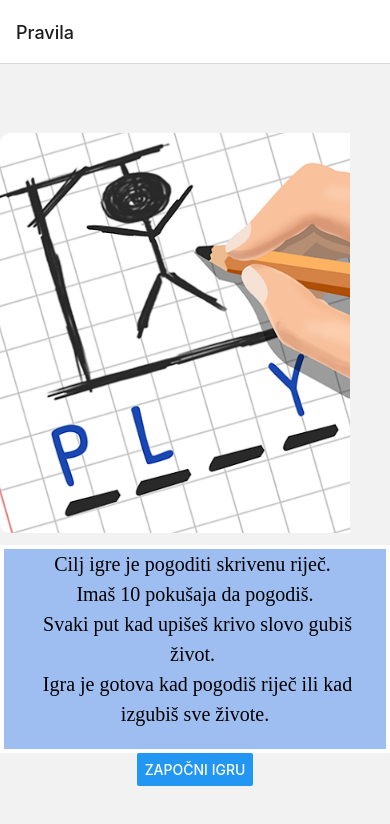
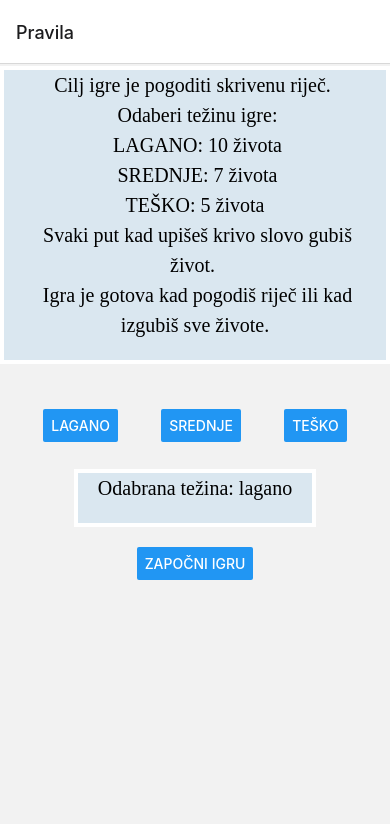
Before and after one commit to pmfst-web/projekt-LauraMemedovic-1, a React Native app: screen /Pravila in a window 390 px wide. Shown: the top 824 px of the page. Built offline with nearby package versions, Linux system fonts and the light colour scheme.

Commit message:
Update HomeScreen.js - težine

```diff
--- a/screens/HomeScreen.js
+++ b/screens/HomeScreen.js
@@ -1,24 +1,41 @@
-import React from 'react';
+import React, {useState} from 'react';
 import { StyleSheet, View, Button, Text, Image } from 'react-native';
-import Boje from '../constants/Boje';
 
 const HomeScreen = ({ navigation }) => {
+  const [tezina, setTezina] = useState('lagano');
+
   const startGame = () => {
-    navigation.navigate('Igra');
+    navigation.navigate('Igra', {tezina});
+  };
+
+  const handleTezinaChange = (novaTezina) => {
+    setTezina(novaTezina);
   };
 
   return (
     <View style={styles.container}>
-      <View style={styles.slikaOkvir}>
-        <Image style={styles.slika} source={require('../assets/game2.png')} />
-      </View>
       <Text style={styles.tekst}>
         {'Cilj igre je pogoditi skrivenu riječ.'+
-        ' \n Imaš 10 pokušaja da pogodiš.'+
+        ' \n Odaberi težinu igre:'+
+        '\n LAGANO: 10 života' +
+        '\n SREDNJE: 7 života' +
+        '\n TEŠKO: 5 života' +
         ' \n Svaki put kad upišeš krivo slovo gubiš život.'+
         ' \n Igra je gotova kad pogodiš riječ ili kad izgubiš sve živote.'}
       </Text>
-      <View sytle={styles.tipka}>
+      <View style={styles.tipkeContainer}>
+        <Button title="LAGANO" onPress={() => handleTezinaChange('lagano')} />
+        <Button title="SREDNJE" onPress={() => handleTezinaChange('srednje')} />
+        <Button title="TEŠKO" onPress={() => handleTezinaChange('teško')} />
+      </View>
+      {tezina && (
+      <View>
+        <Text style={styles.tekst}>
+          Odabrana težina: {tezina}
+        </Text>
+      </View>
+    )}
+      <View>
         <Button title="ZAPOČNI IGRU" onPress={startGame} />
       </View>
     </View>
@@ -28,40 +45,29 @@ const HomeScreen = ({ navigation }) => {
 const styles = StyleSheet.create({
   container: {
     flex: 1,
-    justifyContent: 'center',
+    justifyContent: 'top',
     alignItems: 'center',
-  },
-  slika: {
-    width: 350,
-    height: 100,
-    flex: 1,
-  },
-  slikaOkvir: {
-    overflow: 'hidden',
-    width: '100%',
-    height: 400,
-    borderRadius: 10,
-    marginVertical: 10,
   },
   tekst: {
     color: 'black',
     padding: 20,
     marginTop: 2,
+    marginBottom: 20,
     fontSize: 20,
     paddingTop: 0,
     textAlign: 'center',
     fontFamily: 'comfortaa',
-    backgroundColor: '#9ebdf0',
+    backgroundColor: '#dae7f0',
     borderWidth: 4,
     borderColor: 'white',
     lineHeight: 30,
   },
-  tipka: {
-    padding: 10,
-    width: 200,
-    alignItems: 'center',
-    backgroundColor: '#9ebdf0',
+  tipkeContainer: {
+    flexDirection: 'row',
+    justifyContent: 'space-evenly',
+    width: '100%',
     marginTop: 25,
+    marginBottom: 25,
   },
 });
 
```
